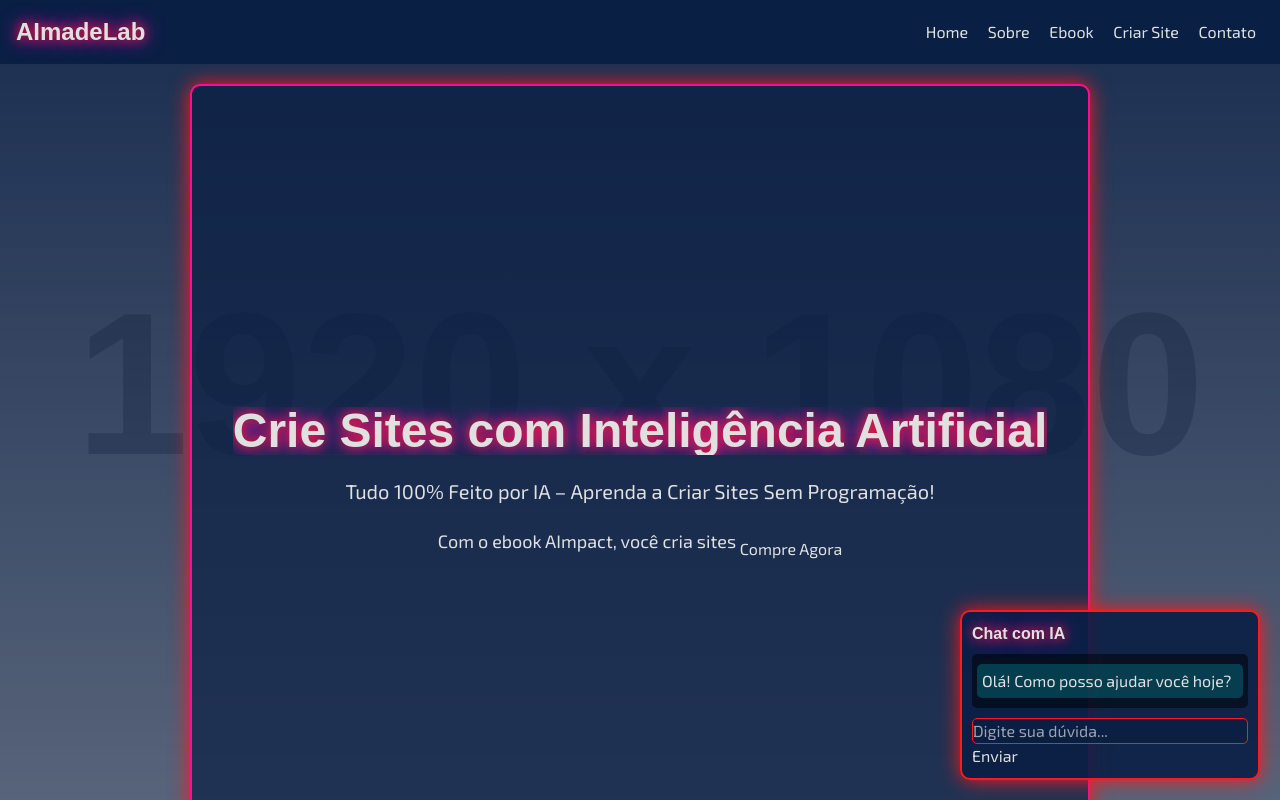
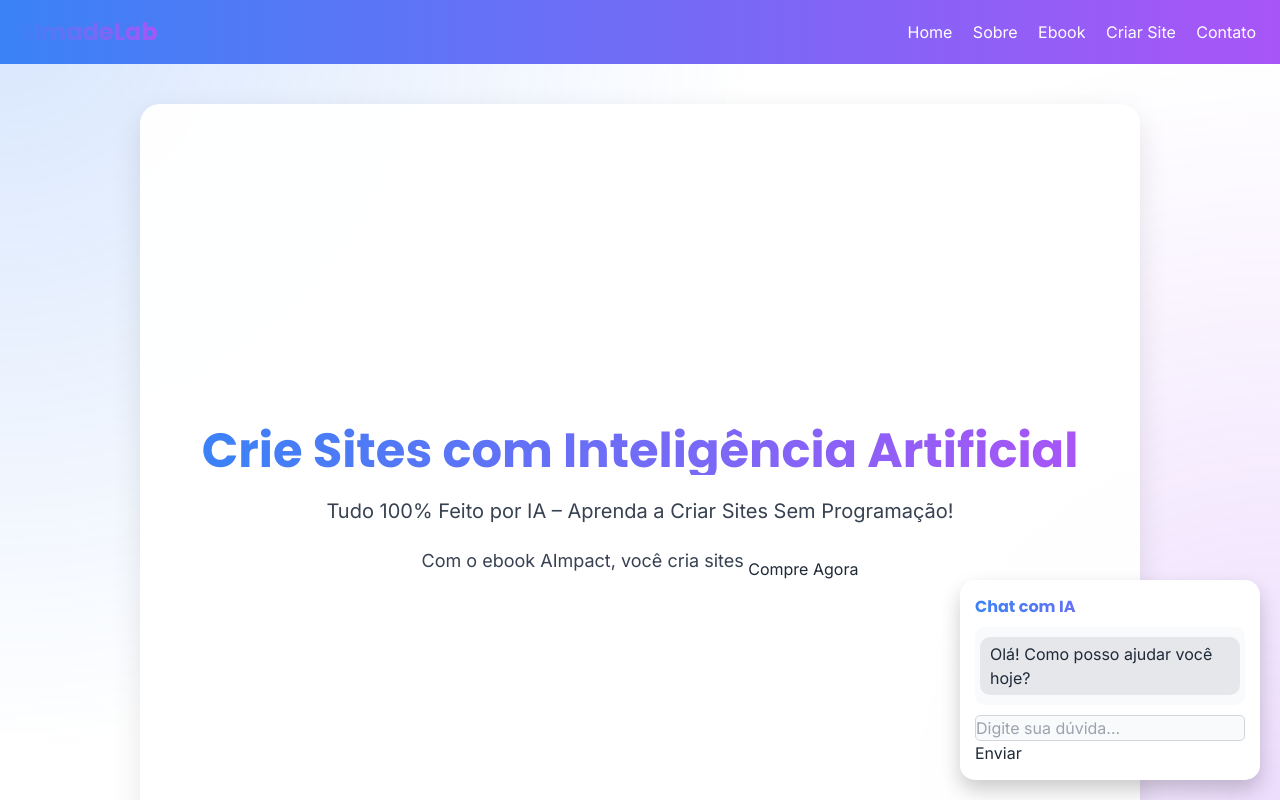
Before and after one commit to ArthurFSbr/aimadelab-site, a plain HTML site: page index.html in a window 1280 px wide. Shown: the top 800 px of the page. Drawn offline with nearby package versions, Linux system fonts and the light colour scheme; placeholder pictures from the web are drawn by us; a web font is replaced by a local one.

Commit message:
Update index.html

```diff
--- a/index.html
+++ b/index.html
@@ -7,16 +7,12 @@
   <script src="https://cdn.tailwindcss.com"></script>
   <script src="https://cdnjs.cloudflare.com/ajax/libs/gsap/3.12.2/gsap.min.js"></script>
   <script src="https://cdnjs.cloudflare.com/ajax/libs/gsap/3.12.2/ScrollTrigger.min.js"></script>
-  <link href="https://fonts.googleapis.com/css2?family=Exo+2:wght@300;400;700&display=swap" rel="stylesheet">
+  <link href="https://fonts.googleapis.com/css2?family=Poppins:wght@400;700&family=Inter:wght@300;400;700&display=swap" rel="stylesheet">
   <style>
-    @font-face {
-      font-family: 'Neuropol';
-      src: url('https://fonts.cdnfonts.com/s/14993/NEUROPOL.ttf') format('truetype');
-    }
     body {
-      background: #0A1F44;
-      color: #E0E0E0;
-      font-family: 'Exo 2', sans-serif;
+      background: #FFFFFF;
+      color: #1F2937;
+      font-family: 'Inter', sans-serif;
       overflow-x: hidden;
       margin: 0;
       position: relative;
@@ -28,56 +24,23 @@
       left: 0;
       width: 100%;
       height: 100%;
-      background: url('https://via.placeholder.com/1920x1080/0A1F44/FF1A1A?text=Cyberpunk+City') center/cover;
-      z-index: -2;
-      opacity: 0.8;
-    }
-    body::after {
-      content: '';
-      position: fixed;
-      top: 0;
-      left: 0;
-      width: 100%;
-      height: 100%;
-      background: linear-gradient(rgba(10, 31, 68, 0.9), rgba(10, 31, 68, 0.5));
+      background: radial-gradient(circle at top left, rgba(59, 130, 246, 0.2), transparent 50%),
+                  radial-gradient(circle at bottom right, rgba(168, 85, 247, 0.2), transparent 50%);
       z-index: -1;
     }
-    .neon-text {
-      text-shadow: 0 0 10px #FF1A1A, 0 0 20px #FF00FF;
-      animation: neon-glow 1.5s ease-in-out infinite alternate;
-    }
-    @keyframes neon-glow {
-      from { text-shadow: 0 0 10px #FF1A1A, 0 0 20px #FF00FF; }
-      to { text-shadow: 0 0 20px #FF1A1A, 0 0 30px #00F6FF; }
-    }
-    @keyframes glitch {
-      0% { transform: translate(0); }
-      20% { transform: translate(-2px, 2px); }
-      40% { transform: translate(2px, -2px); }
-      60% { transform: translate(-2px, 2px); }
-      80% { transform: translate(2px, -2px); }
-      100% { transform: translate(0); }
+    .gradient-text {
+      background: linear-gradient(90deg, #3B82F6, #A855F7);
+      -webkit-background-clip: text;
+      -webkit-text-fill-color: transparent;
     }
     .section {
-      background: rgba(10, 31, 68, 0.7);
-      border: 2px solid #FF1A1A;
-      box-shadow: 0 0 20px #FF1A1A;
-      border-radius: 10px;
-      margin: 20px auto;
-      padding: 20px;
-      max-width: 900px;
+      margin: 40px auto;
+      padding: 40px;
+      max-width: 1000px;
       position: relative;
-    }
-    .section::before {
-      content: '';
-      position: absolute;
-      top: -2px;
-      left: -2px;
-      right: -2px;
-      bottom: -2px;
-      border: 2px solid #FF00FF;
-      border-radius: 10px;
-      opacity: 0.5;
+      border-radius: 20px;
+      background: rgba(255, 255, 255, 0.95);
+      box-shadow: 0 10px 30px rgba(0, 0, 0, 0.1);
     }
     .typed-text {
       display: inline-block;
@@ -85,23 +48,30 @@
       overflow: hidden;
     }
     .ebook-cover {
-      background: url('https://via.placeholder.com/300x400/0A1F44/FF1A1A?text=AImpact+Cover') center/cover;
+      background: linear-gradient(135deg, #3B82F6, #A855F7);
       width: 300px;
       height: 400px;
-      border: 2px solid #FF1A1A;
-      box-shadow: 0 0 20px #FF1A1A;
+      border-radius: 15px;
+      box-shadow: 0 10px 20px rgba(0, 0, 0, 0.2);
       opacity: 0;
+      display: flex;
+      align-items: center;
+      justify-content: center;
+      color: #FFFFFF;
+      font-family: 'Poppins', sans-serif;
+      font-size: 24px;
+      font-weight: bold;
+      text-align: center;
     }
     .chat-box {
       position: fixed;
       bottom: 20px;
       right: 20px;
-      background: rgba(10, 31, 68, 0.9);
-      border: 2px solid #FF1A1A;
-      padding: 10px;
-      border-radius: 10px;
+      background: #FFFFFF;
+      border-radius: 15px;
+      padding: 15px;
       width: 300px;
-      box-shadow: 0 0 20px #FF1A1A;
+      box-shadow: 0 10px 20px rgba(0, 0, 0, 0.2);
       z-index: 100;
     }
     .chat-messages {
@@ -109,66 +79,70 @@
       overflow-y: auto;
       margin-bottom: 10px;
       padding: 5px;
-      background: rgba(0, 0, 0, 0.5);
-      border-radius: 5px;
+      border-radius: 10px;
+      background: #F9FAFB;
     }
     .chat-message {
       margin: 5px 0;
-      padding: 5px;
-      border-radius: 5px;
+      padding: 5px 10px;
+      border-radius: 10px;
     }
     .chat-message.user {
-      background: rgba(255, 26, 26, 0.2);
+      background: #3B82F6;
+      color: #FFFFFF;
       text-align: right;
     }
     .chat-message.bot {
-      background: rgba(0, 246, 255, 0.2);
+      background: #E5E7EB;
+      color: #1F2937;
     }
     .terminal {
-      background: rgba(0, 0, 0, 0.8);
-      border: 2px solid #00F6FF;
-      border-radius: 5px;
-      padding: 10px;
+      background: #F9FAFB;
+      border-radius: 10px;
+      padding: 15px;
       margin-top: 10px;
       min-height: 100px;
-      font-family: 'Exo 2', sans-serif;
-      color: #00F6FF;
+      font-family: 'Inter', sans-serif;
+      color: #1F2937;
+      box-shadow: inset 0 2px 5px rgba(0, 0, 0, 0.05);
     }
     button {
-      background: #FF1A1A;
-      color: #E0E0E0;
+      background: linear-gradient(90deg, #3B82F6, #A855F7);
+      color: #FFFFFF;
       border: none;
       padding: 10px 20px;
       border-radius: 25px;
       font-weight: bold;
-      transition: background 0.3s;
-      position: relative;
+      transition: transform 0.2s;
     }
     button:hover {
-      background: #FF00FF;
-      animation: glitch 0.3s linear infinite;
+      transform: scale(1.05);
     }
     input {
-      background: rgba(10, 31, 68, 0.9);
-      border: 1px solid #FF1A1A;
-      color: #E0E0E0;
+      background: #F9FAFB;
+      border: 1px solid #D1D5DB;
+      color: #1F2937;
       padding: 8px;
       border-radius: 5px;
       width: 100%;
+    }
+    header, footer {
+      background: linear-gradient(90deg, #3B82F6, #A855F7);
+      color: #FFFFFF;
     }
   </style>
 </head>
 <body>
   <!-- Header -->
-  <header class="bg-[#0A1F44] py-4 sticky top-0 z-10">
+  <header class="py-4 sticky top-0 z-10">
     <div class="container mx-auto px-4 flex justify-between items-center">
-      <h1 class="text-2xl font-bold neon-text" style="font-family: 'Neuropol', sans-serif;">AImadeLab</h1>
+      <h1 class="text-2xl font-bold gradient-text" style="font-family: 'Poppins', sans-serif;">AImadeLab</h1>
       <nav>
-        <a href="#home" class="mx-2 hover:text-[#FF1A1A]">Home</a>
-        <a href="#sobre" class="mx-2 hover:text-[#FF1A1A]">Sobre</a>
-        <a href="#ebook" class="mx-2 hover:text-[#FF1A1A]">Ebook</a>
-        <a href="#criar-site" class="mx-2 hover:text-[#FF1A1A]">Criar Site</a>
-        <a href="#contato" class="mx-2 hover:text-[#FF1A1A]">Contato</a>
+        <a href="#home" class="mx-2 text-white hover:text-[#FBBF24]">Home</a>
+        <a href="#sobre" class="mx-2 text-white hover:text-[#FBBF24]">Sobre</a>
+        <a href="#ebook" class="mx-2 text-white hover:text-[#FBBF24]">Ebook</a>
+        <a href="#criar-site" class="mx-2 text-white hover:text-[#FBBF24]">Criar Site</a>
+        <a href="#contato" class="mx-2 text-white hover:text-[#FBBF24]">Contato</a>
       </nav>
     </div>
   </header>
@@ -176,26 +150,26 @@
   <!-- Hero Section -->
   <section id="home" class="min-h-screen flex items-center justify-center text-center section">
     <div>
-      <h2 id="hero-title" class="text-5xl font-bold neon-text typed-text" style="font-family: 'Neuropol', sans-serif;"></h2>
-      <p id="hero-subtitle" class="text-xl mt-4 typed-text"></p>
-      <p id="hero-price" class="text-lg mt-4 typed-text"></p>
+      <h2 id="hero-title" class="text-5xl font-bold gradient-text typed-text" style="font-family: 'Poppins', sans-serif;"></h2>
+      <p id="hero-subtitle" class="text-xl mt-4 typed-text text-gray-700"></p>
+      <p id="hero-price" class="text-lg mt-4 typed-text text-gray-700"></p>
       <a href="#ebook" class="mt-6 inline-block">Compre Agora</a>
     </div>
   </section>
 
   <!-- Sobre Section -->
   <section id="sobre" class="py-20 section">
-    <h3 id="sobre-title" class="text-3xl font-bold neon-text text-center typed-text" style="font-family: 'Neuropol', sans-serif;"></h3>
-    <p id="sobre-text" class="text-lg max-w-2xl mx-auto mt-4 typed-text"></p>
+    <h3 id="sobre-title" class="text-3xl font-bold gradient-text text-center typed-text" style="font-family: 'Poppins', sans-serif;"></h3>
+    <p id="sobre-text" class="text-lg max-w-2xl mx-auto mt-4 typed-text text-gray-700"></p>
   </section>
 
   <!-- Ebook Section -->
   <section id="ebook" class="py-20 section">
     <div class="flex flex-col md:flex-row items-center">
-      <div class="ebook-cover mb-6 md:mb-0 md:mr-10"></div>
+      <div class="ebook-cover mb-6 md:mb-0 md:mr-10">AImpact<br>Ebook</div>
       <div>
-        <h3 id="ebook-title" class="text-3xl font-bold neon-text typed-text" style="font-family: 'Neuropol', sans-serif;"></h3>
-        <p id="ebook-text" class="text-lg mt-4 typed-text"></p>
+        <h3 id="ebook-title" class="text-3xl font-bold gradient-text typed-text" style="font-family: 'Poppins', sans-serif;"></h3>
+        <p id="ebook-text" class="text-lg mt-4 typed-text text-gray-700"></p>
         <a href="#" class="mt-4 inline-block">Comprar por R$50</a>
       </div>
     </div>
@@ -203,9 +177,9 @@
 
   <!-- Criar Site Section -->
   <section id="criar-site" class="py-20 section">
-    <h3 id="criar-site-title" class="text-3xl font-bold neon-text text-center typed-text" style="font-family: 'Neuropol', sans-serif;"></h3>
-    <p id="criar-site-text" class="text-lg max-w-2xl mx-auto mt-4 typed-text"></p>
-    <div class="bg-[#0A1F44] p-6 rounded-lg max-w-xl mx-auto border border-[#FF1A1A] mt-6">
+    <h3 id="criar-site-title" class="text-3xl font-bold gradient-text text-center typed-text" style="font-family: 'Poppins', sans-serif;"></h3>
+    <p id="criar-site-text" class="text-lg max-w-2xl mx-auto mt-4 typed-text text-gray-700"></p>
+    <div class="bg-white p-6 rounded-lg max-w-xl mx-auto border border-gray-200 mt-6">
       <button onclick="checkLogin()" class="mb-4">Acessar IA de Criação (Exclusivo para Compradores)</button>
       <div id="create-site-form" style="display: none;">
         <input type="text" id="site-idea" placeholder="Descreva sua ideia de site...">
@@ -217,7 +191,7 @@
 
   <!-- Chat de IA -->
   <div class="chat-box">
-    <h4 class="font-bold neon-text mb-2" style="font-family: 'Neuropol', sans-serif;">Chat com IA</h4>
+    <h4 class="font-bold gradient-text mb-2" style="font-family: 'Poppins', sans-serif;">Chat com IA</h4>
     <div class="chat-messages" id="chat-messages">
       <div class="chat-message bot">Olá! Como posso ajudar você hoje?</div>
     </div>
@@ -226,7 +200,7 @@
   </div>
 
   <!-- Footer -->
-  <footer class="bg-[#0A1F44] py-6 text-center">
+  <footer class="py-6 text-center">
     <p>© 2025 AImadeLab. Todos os direitos reservados.</p>
   </footer>
 
@@ -354,9 +328,9 @@
       if (idea.includes("cafeteria") || idea.includes("café")) {
         response = "Entendido! Sugiro um site com um menu interativo, galeria de fotos do ambiente e um sistema de reservas online. Podemos incluir um tema aconchegante com tons de marrom e vermelho neon. Vamos começar?";
       } else if (idea.includes("loja") || idea.includes("ecommerce")) {
-        response = "Ótima ideia! Recomendo um site com catálogo de produtos, carrinho de compras e integração com pagamento online. Um design ciberpunk com vermelho neon e azul pode destacar sua loja. Quer prosseguir?";
+        response = "Ótima ideia! Recomendo um site com catálogo de produtos, carrinho de compras e integração com pagamento online. Um design moderno com gradientes pode destacar sua loja. Quer prosseguir?";
       } else if (idea) {
-        response = `Interessante! Para um site sobre "${idea}", sugiro um layout moderno com seções de apresentação, portfólio e contato. Podemos usar um tema ciberpunk com animações neon. Gostaria de começar?`;
+        response = `Interessante! Para um site sobre "${idea}", sugiro um layout moderno com seções de apresentação, portfólio e contato. Podemos usar um tema vibrante com gradientes. Gostaria de começar?`;
       }
 
       responseDiv.textContent = "";
```
